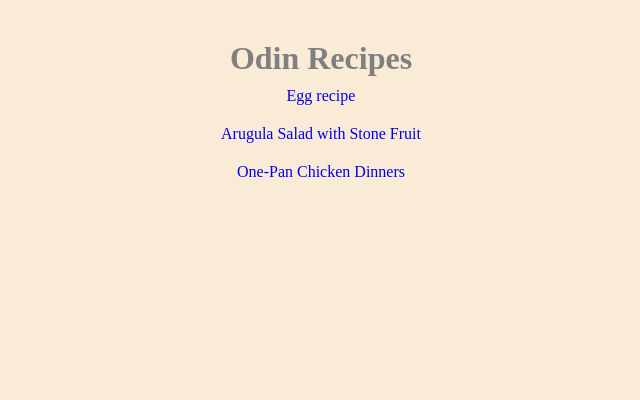
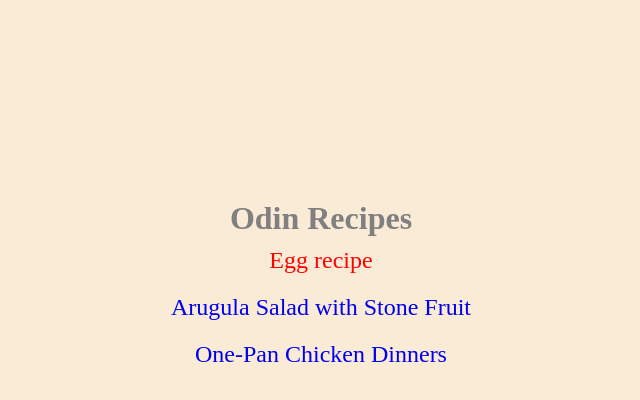
Before and after one commit to HarunaZakaria/odin-recipes, a plain HTML site: page index.html in a window 1280 px wide. In both pictures the pointer is over the link "Egg recipe". Shown: the whole page, without its empty margins (319-959 px from the left). Drawn offline with Linux system fonts and the light colour scheme.

Commit message:
add a hover effect to the home page text and increase the font size

```diff
--- a/style.css
+++ b/style.css
@@ -10,6 +10,7 @@ body {
 .container {
   text-align: center;
   margin-top: 40px;
+  margin-top: 200px;
 }
 .container h1 {
   color: gray;
@@ -19,4 +20,9 @@ ul li {
 }
 ul li a {
   text-decoration: none;
+  font-size: 24px;
 }
+ul li a:hover {
+  color: red;
+  cursor: pointer;
+}
```
